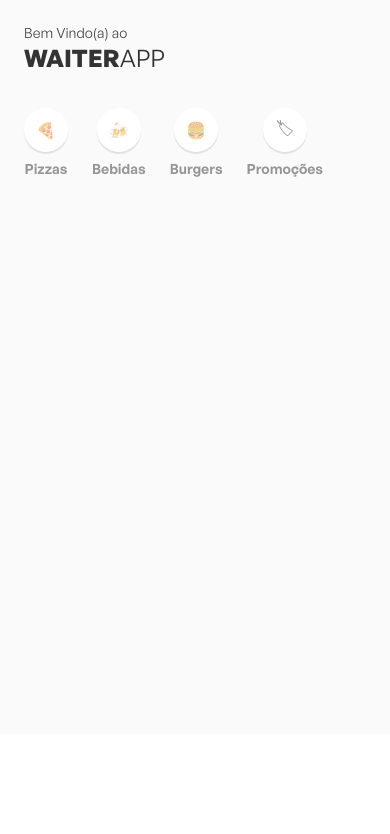
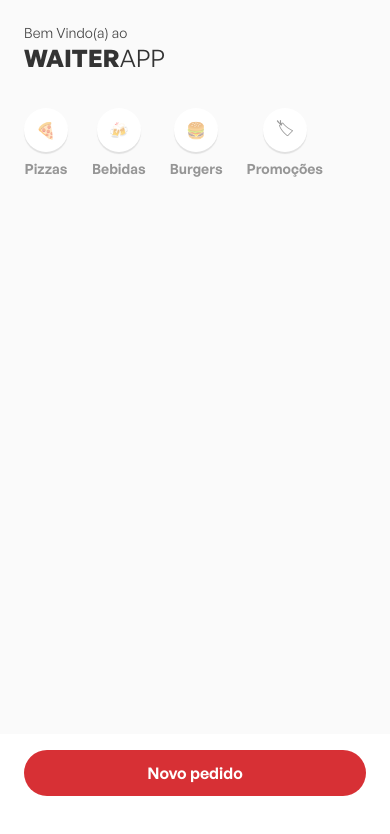
Before and after one commit to Zattrus/waiterapp, a React Native app in the folder app/: screen / in a window 390 px wide. Shown: the top 834 px of the page. Built offline with nearby package versions, Linux system fonts and the light colour scheme.

Commit message:
feat: Add Button component and implement new order functionality

```diff
--- a/app/src/Main/index.tsx
+++ b/app/src/Main/index.tsx
@@ -1,3 +1,4 @@
+import { Button } from "../components/Button";
 import { Categories } from "../components/Categories";
 import { Header } from "../components/Header";
 import { Menu } from "../components/Menu";
@@ -27,7 +28,9 @@
 
       <Footer>
         <FooterContainer>
-
+          <Button onPress={() => alert('Novo Pedido')} >
+            Novo pedido
+          </Button>
         </FooterContainer>
       </Footer>
     </>
--- a/app/src/Main/styles.tsx
+++ b/app/src/Main/styles.tsx
@@ -19,6 +19,6 @@
 export const Footer = styled.View`
   min-height: 110px;
   background: #fff;
+    padding: 16px 24px;
 `;
-export const FooterContainer = styled.SafeAreaView`
-`;
+export const FooterContainer = styled.SafeAreaView``;
--- /dev/null
+++ b/app/src/components/Button/index.tsx
@@ -0,0 +1,17 @@
+import { Text } from "../Text";
+import { Container } from "./styles";
+
+interface ButtonProps {
+  children: string;
+  onPress: () => void;
+  disabled?: boolean;
+}
+export function Button({ children, onPress, disabled }: ButtonProps) {
+  return (
+    <Container onPress={onPress} disabled={disabled}>
+      <Text weight="600" color="#fff">
+        {children}
+      </Text>
+    </Container>
+  )
+}
--- /dev/null
+++ b/app/src/components/Button/styles.tsx
@@ -0,0 +1,9 @@
+import styled from "styled-components/native";
+
+export const Container = styled.TouchableOpacity`
+  background: ${({ disabled }: { disabled: boolean }) => disabled ? '#999' : '#D73035'};
+  border-radius: 48px;
+  padding: 12px 24px;
+  align-items: center;
+  justify-content: center;
+`
```
